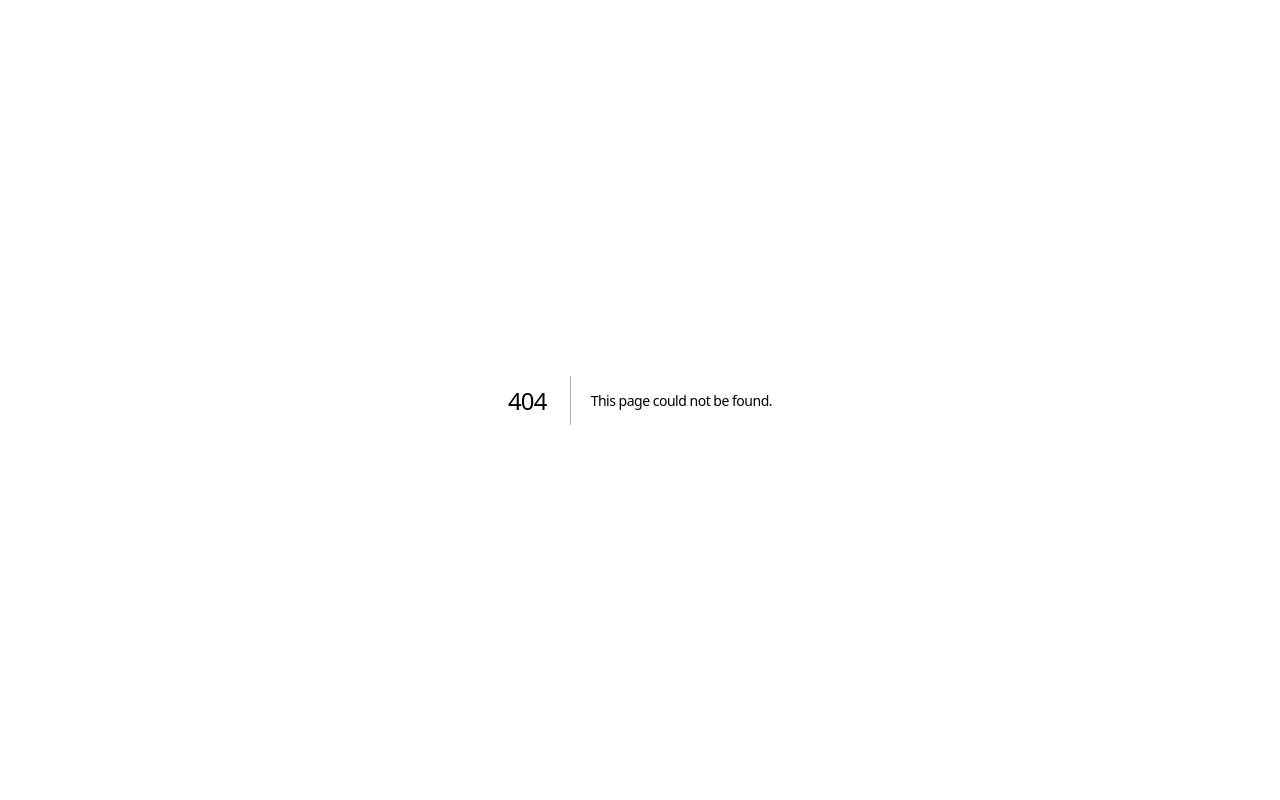
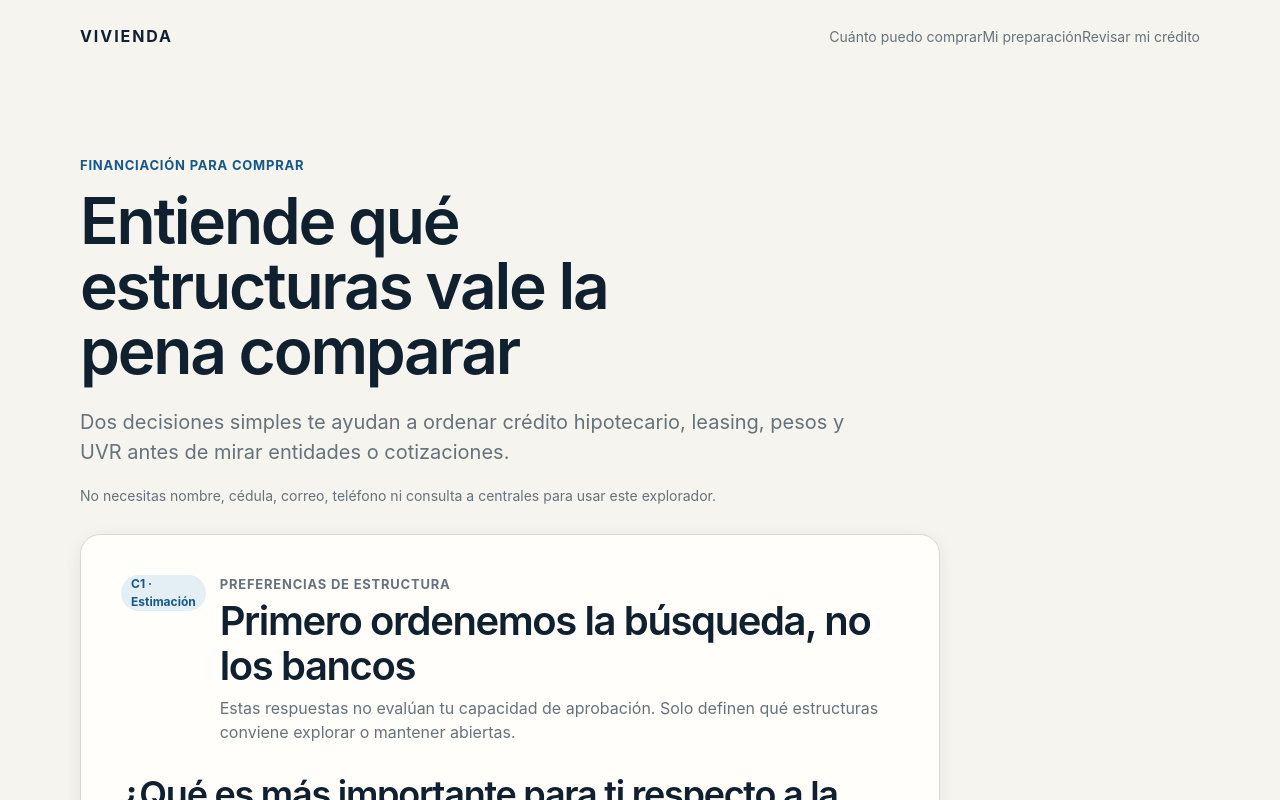
Before and after one commit to arendon7/VIVIENDA, a Next.js app: page /comprar/financiacion in a window 1280 px wide. Before the commit this address had no page. Shown: the top 800 px of the page. Built offline with nearby package versions, Linux system fonts and the light colour scheme.

Commit message:
feat: add financing structures route v0.17

```diff
--- /dev/null
+++ b/app/comprar/financiacion/page.tsx
@@ -0,0 +1,22 @@
+import { FinancingStructuresTool } from "./financing-structures-tool";
+
+export default function FinancingStructuresPage() {
+  return (
+    <>
+      <header className="shell site-header">
+        <a className="brand" href="/">VIVIENDA</a>
+        <nav aria-label="Financiación para comprar vivienda">
+          <a className="nav-link" href="/comprar/cuanto-puedo-comprar">Cuánto puedo comprar</a>
+          <a className="nav-link" href="/comprar/preparacion">Mi preparación</a>
+          <a className="nav-link" href="/revisar">Revisar mi crédito</a>
+        </nav>
+      </header>
+      <main id="contenido" className="shell">
+        <FinancingStructuresTool />
+      </main>
+      <footer className="shell site-footer">
+        VIVIENDA · Explorador orientativo de estructuras. No es elegibilidad, preaprobación, aprobación, ranking de entidades ni cotización de mercado.
+      </footer>
+    </>
+  );
+}
```
